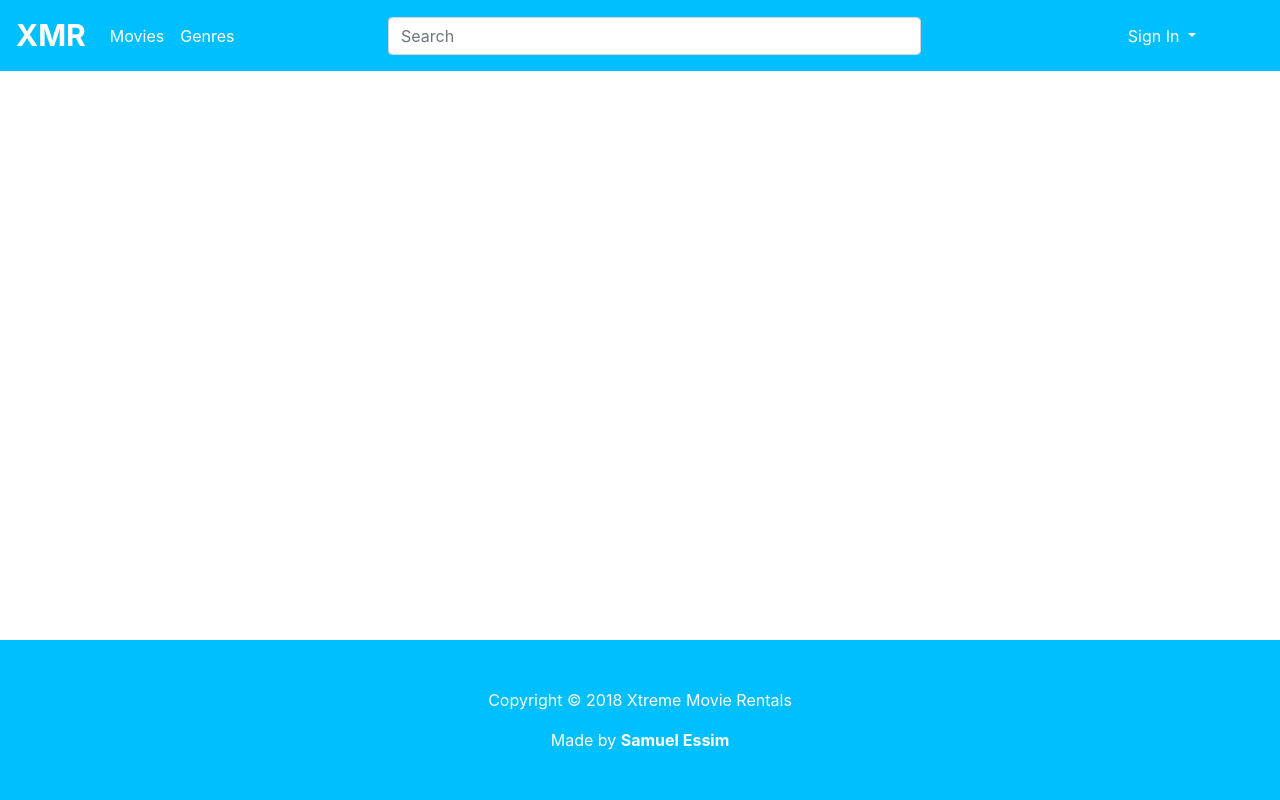
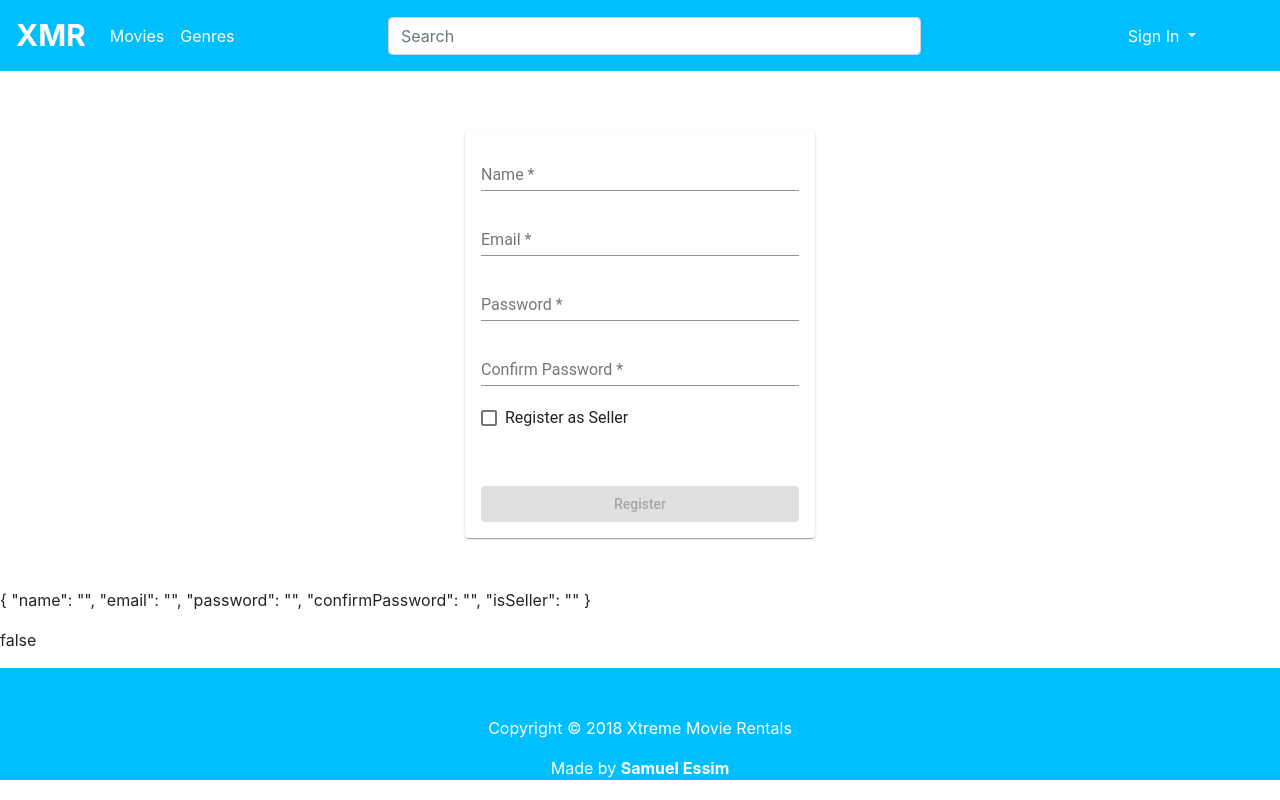
Before and after one commit to samuelA1/Xtrememovierentals, an Angular app in the folder SPA/: page /register in a window 1280 px wide. Built offline with nearby package versions, Linux system fonts and the light colour scheme.

Commit message:
Implemented reactive form for registration

```diff
--- a/SPA/src/app/app.component.html
+++ b/SPA/src/app/app.component.html
@@ -36,8 +36,8 @@
 
 
 <!-- footer -->
-<footer id="main-footer" class="text-white footer">
-    <div class="container mt-5">
+<footer id="main-footer" class="text-white footer pt-4">
+    <div class="container mt-4">
       <p class="text-center">Copyright &copy; 2018 Xtreme Movie Rentals</p>
       <p class="text-center">Made by <strong>Samuel Essim</strong></p>
     </div>
--- a/SPA/src/app/app.component.scss
+++ b/SPA/src/app/app.component.scss
@@ -1,5 +1,5 @@
 .footer {
-    position: absolute;
+    position: relative;
     bottom: 0;
     width: 100%;
     height: 20%;
--- a/SPA/src/app/registration/registration.component.css
+++ b/SPA/src/app/registration/registration.component.css
@@ -0,0 +1,8 @@
+.registration-container > * {
+    width: 100%;
+}
+
+.mat-card {
+    margin-top: 50px;
+    margin-bottom: 50px;
+}
--- a/SPA/src/app/registration/registration.component.html
+++ b/SPA/src/app/registration/registration.component.html
@@ -1,3 +1,35 @@
-<p>
-  registration works!
-</p>
+<section id="registration">
+  <div class="container">
+    <div class="row">
+      <div class="col-lg-4 offset-lg-4">
+        <mat-card >
+          <form [formGroup]="registerForm">
+            <div class="registration-container">
+                <mat-form-field>
+                    <input matInput type="text" placeholder="Name"  required formControlName="name">
+                    <mat-error>Name is required</mat-error>
+                  </mat-form-field>
+                  <mat-form-field>
+                      <input type="email" matInput placeholder="Email"  required formControlName="email" >
+                      <mat-error> Email is required</mat-error>
+                  </mat-form-field>
+                  <mat-form-field>
+                      <input type="password" matInput placeholder="Password"  required formControlName="password" >
+                      <mat-error >Password is required</mat-error>
+                  </mat-form-field>
+                  <mat-form-field>
+                      <input type="password" matInput placeholder="Confirm Password" required  formControlName="confirmPassword">
+                      <mat-error >Confirm password is required</mat-error>
+                  </mat-form-field>
+                  <mat-checkbox color="primary" formControlName="isSeller">Register as Seller</mat-checkbox>
+                  <button type="submit" class="mt-5" mat-raised-button color="primary" [disabled]="!registerForm.valid">Register</button>
+            </div>
+          </form>
+        </mat-card>
+      </div>
+    </div>
+  </div>
+</section>
+
+<p>{{registerForm.value | json}}</p>
+<p>{{registerForm.valid | json}}</p>
--- a/SPA/src/app/registration/registration.component.ts
+++ b/SPA/src/app/registration/registration.component.ts
@@ -1,4 +1,6 @@
 import { Component, OnInit } from '@angular/core';
+import {FormControl, Validators, FormBuilder, NgForm, FormGroup} from '@angular/forms';
+
 
 @Component({
   selector: 'app-registration',
@@ -7,9 +9,27 @@ import { Component, OnInit } from '@angular/core';
 })
 export class RegistrationComponent implements OnInit {
 
-  constructor() { }
+  constructor(private fb: FormBuilder) { }
+
+  registerForm: FormGroup;
+
 
   ngOnInit() {
+    this.createRegistration();
+  }
+
+  // confirmPassword(g: FormGroup) {
+  //   return g.get('password').value === g.get('confirmPassword').value ? null : {mismatch: true};
+  // }
+
+  createRegistration() {
+    this.registerForm = this.fb.group({
+      name: ['', Validators.required],
+      email: ['', Validators.required],
+      password: ['', Validators.required],
+      confirmPassword: ['', Validators.required],
+      isSeller: ['']
+    })
   }
 
 }
--- a/SPA/src/styles.scss
+++ b/SPA/src/styles.scss
@@ -1,7 +1,11 @@
 
-@import '~@angular/material/prebuilt-themes/pink-bluegrey.css';
+@import '~@angular/material/prebuilt-themes/indigo-pink.css';
 
 a:hover {
     list-style: none;
     text-decoration: none;
 }
+
+.container {
+    margin-top: 5em;
+}
```
Also changed, not shown: SPA/src/app/app.module.ts (+13 -1 lines).
